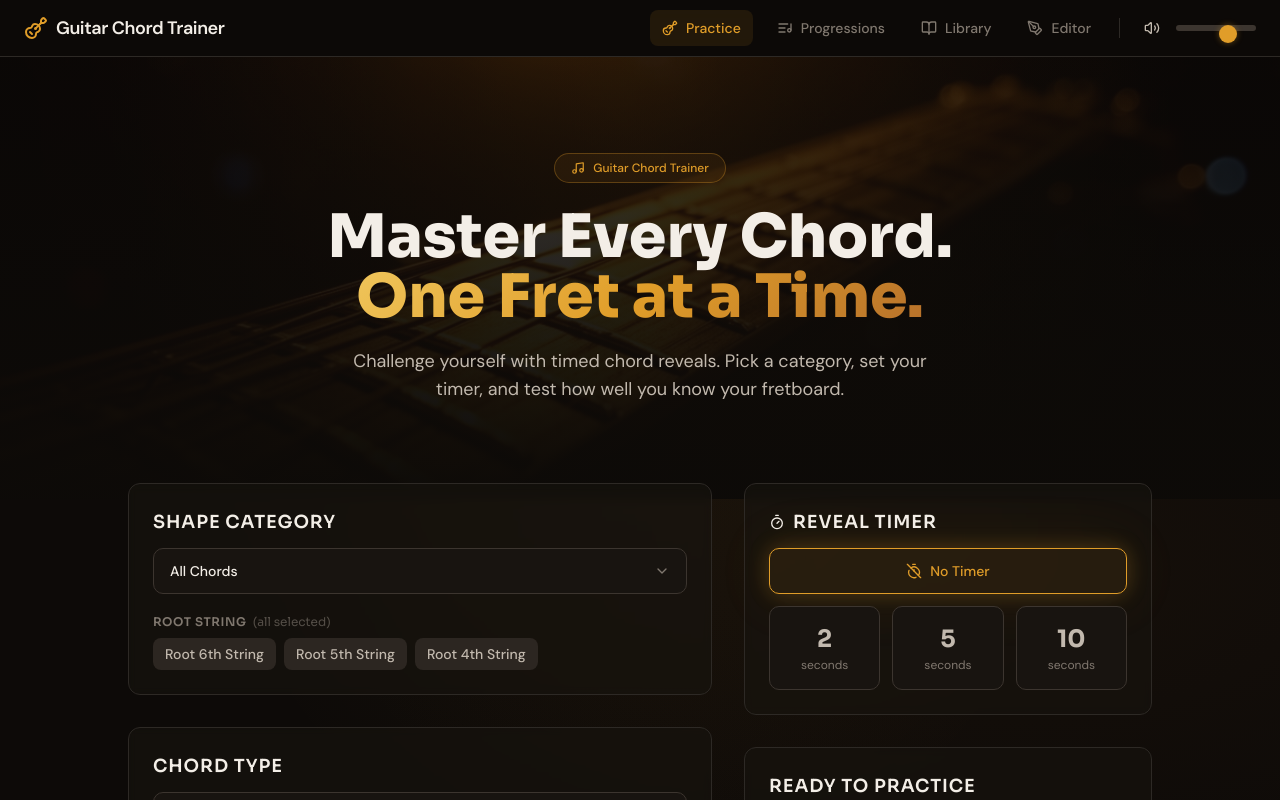
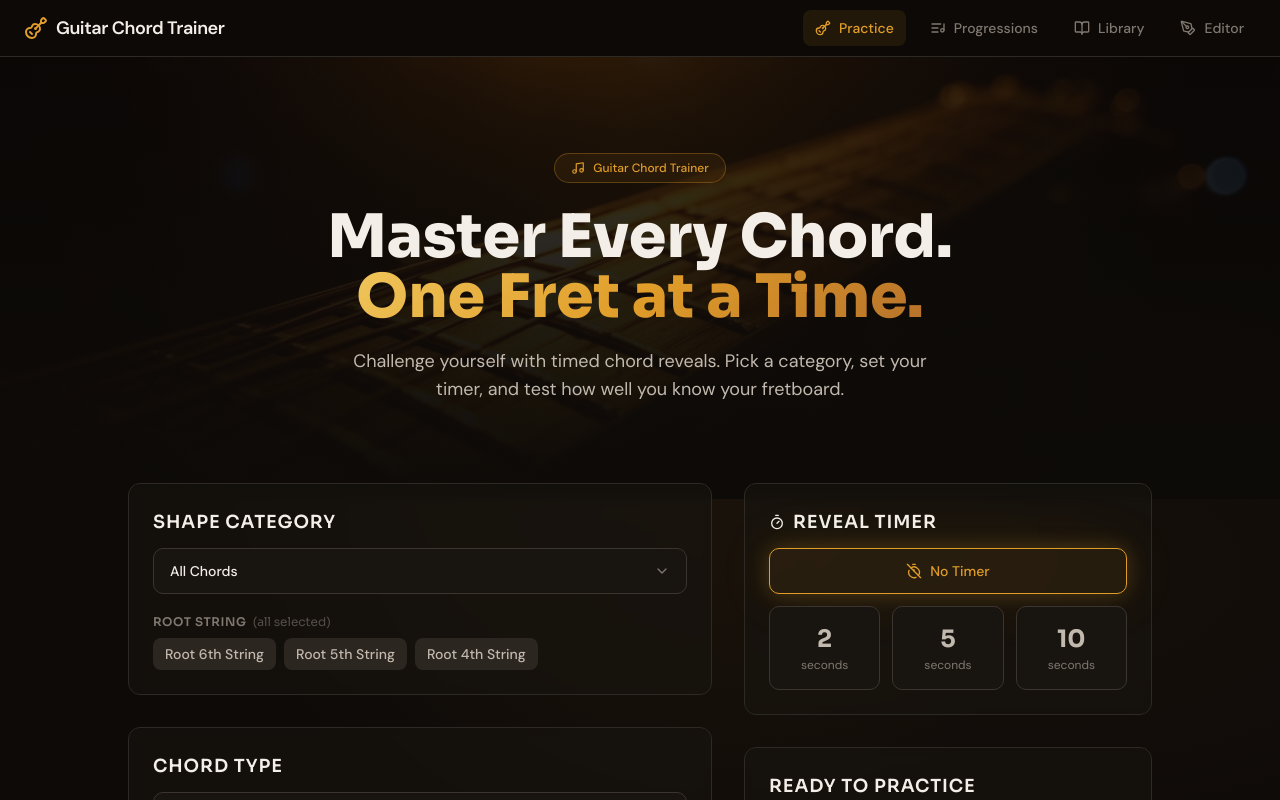
Before and after one commit to randysoller/FretMaster, a React (Vite) app: page / in a window 1280 px wide. Shown: the top 800 px of the page. Built offline with nearby package versions, Linux system fonts and the light colour scheme.

Commit message:
Remove volume slider from header navbar

```diff
--- a/src/components/layout/Header.tsx
+++ b/src/components/layout/Header.tsx
@@ -1,6 +1,5 @@
 import { Link, useLocation } from 'react-router-dom';
 import { Guitar, BookOpen, PenTool, ListMusic } from 'lucide-react';
-import VolumeControl from '@/components/features/VolumeControl';
 
 export default function Header() {
   const location = useLocation();
@@ -42,10 +41,7 @@ export default function Header() {
               </Link>
             );
           })}
-          <div className="hidden sm:block h-5 w-px bg-[hsl(var(--border-subtle))] mx-1" />
-          <div className="hidden sm:flex relative z-10">
-            <VolumeControl compact />
-          </div>
+
         </nav>
       </div>
     </header>
```
